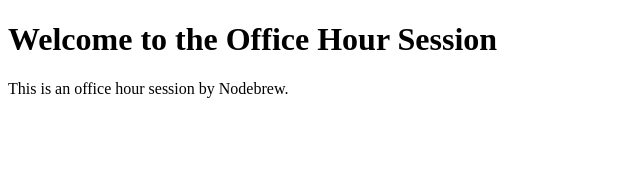
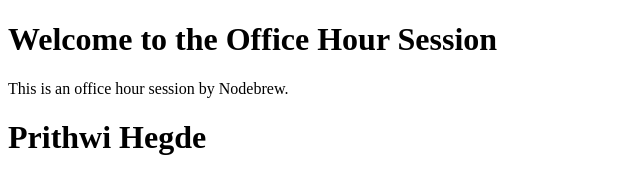
Before and after one commit to nodebrewhq/brew-bridge, a plain HTML site: page index.html in a window 1280 px wide. Shown: the whole page, without its empty margins (0-640 px from the left). Drawn offline with Linux system fonts and the light colour scheme.

Commit message:
Update index.html

```diff
--- a/index.html
+++ b/index.html
@@ -8,5 +8,6 @@
 <body>
     <h1>Welcome to the Office Hour Session</h1>
     <p>This is an office hour session by Nodebrew.</p>
+    <h1>Prithwi Hegde</h1>
 </body>
 </html>
```
